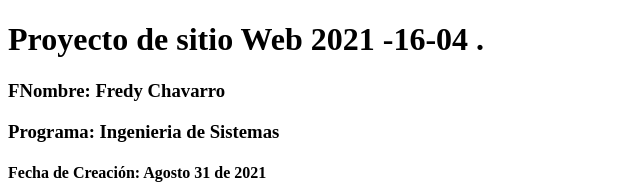
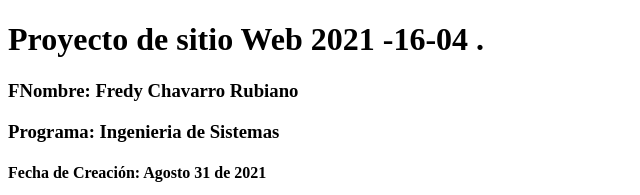
Before and after one commit to FredyChavarro/DSW-FredyChavarro, a plain HTML site: page index.html in a window 1280 px wide. Shown: the top 195 px of the page, 0-640 px from the left. Drawn offline with Linux system fonts and the light colour scheme.

Commit message:
actualización
actualizacion

```diff
--- a/index.html
+++ b/index.html
@@ -10,7 +10,7 @@
 
  <h1>Proyecto de sitio Web 2021 -16-04 . </h1>
 
- <h3>FNombre: Fredy Chavarro </h3>
+ <h3>FNombre: Fredy Chavarro Rubiano </h3>
 <h3>Programa: Ingenieria de Sistemas</h3>
 <h4>
     <p>Fecha de Creación: Agosto 31 de 2021</p>
```
